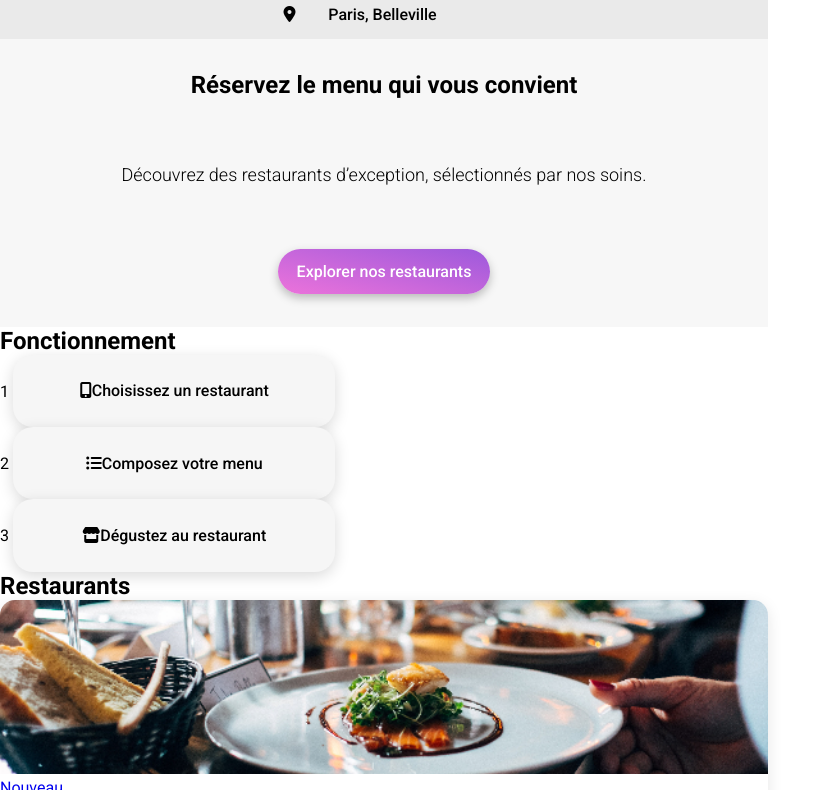
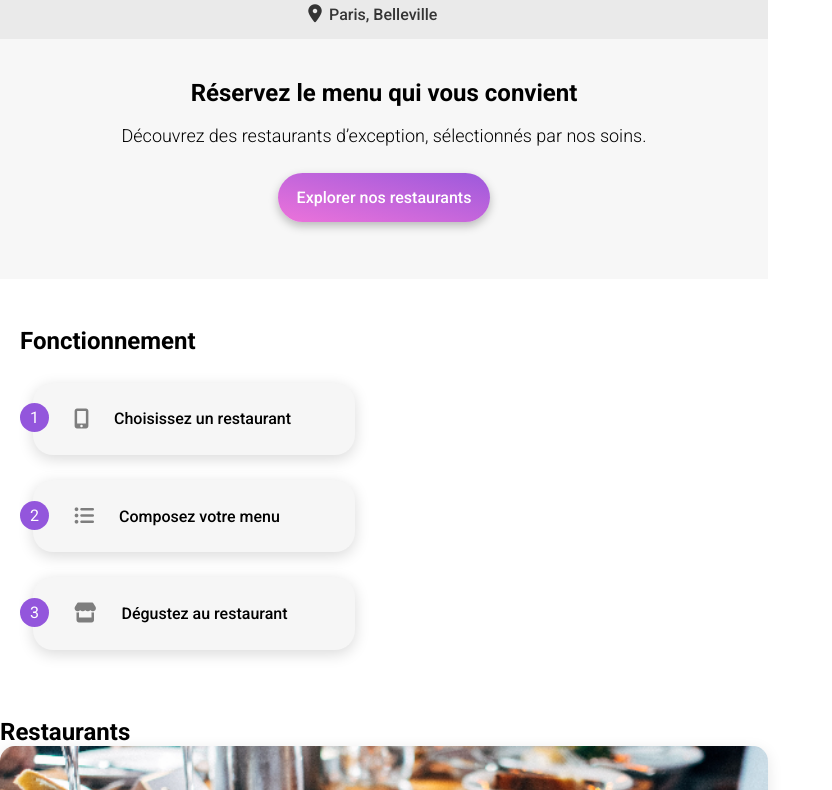
Before and after one commit to MadinaOdou/ProjetOCR_Ohmyfood, a website: page index.html in a window 1280 px wide. Shown: the part 66-856 px from the top of the page, without its empty margins (0-832 px from the left). Drawn offline with Linux system fonts and the light colour scheme; a web font is replaced by a local one.

Commit message:
Modification Homepage

```diff
--- a/index.html
+++ b/index.html
@@ -30,7 +30,7 @@
                     <label for="city">
                         <i class="fa-solid fa-location-dot"></i>
                     </label>
-                    <input class="font-medium" type="search" id="city" value="Paris, Belleville">
+                    <input class="font-medium" type="search" id="city" value="Paris, Belleville" size="14">
                 </div>
             </form>
             <section class="reservation">
@@ -40,13 +40,12 @@
                     <button class="btn font-medium">Explorer nos restaurants</button>
                 </div>
             </section>
-            <section>
+            <section class="function">
                 <h2>Fonctionnement</h2>
                 <div>
                     <span>1</span>
                     <button class="btn-function font-medium"><i class="fa-solid fa-mobile-screen-button"></i>Choisissez
-                        un
-                        restaurant</button>
+                        un restaurant</button>
                 </div>
                 <div>
                     <span>2</span>
--- a/sass/components/_buttons.scss
+++ b/sass/components/_buttons.scss
@@ -3,14 +3,16 @@
   background: $color-btn;
   color: white;
   border-radius: 25px;
-  padding: 13px 19px;
+  padding: 15px 19px;
   box-shadow: 0px 4px 10px rgba(0, 0, 0, 0.25);
   text-decoration: none;
   border: none;
 }
 
 .btn-function {
-  display: inline-block;
+  @include flex-row;
+  align-items: center;
+  display: inline-flex;
   width: 322.49px;
   height: 72.38px;
   background: $color-primary-bg;
@@ -19,4 +21,10 @@
   box-shadow: 0px 4px 15px rgba(0, 0, 0, 0.15);
   text-decoration: none;
   border: none;
+  i {
+    color: $color-icon;
+    font-size: 20px;
+    padding-left: 35px;
+    padding-right: 25px;
+  }
 }
--- a/sass/layouts/_header.scss
+++ b/sass/layouts/_header.scss
@@ -6,6 +6,8 @@ header h1 {
 
 .header-logo {
   box-shadow: 0px 2px 4px rgba(0, 0, 0, 0.15);
+  position: relative;
+  z-index: 1;
 }
 
 .header-logo a {
--- a/sass/main.scss
+++ b/sass/main.scss
@@ -6,4 +6,4 @@
 @import "./components/cards";
 @import "./layouts/header";
 @import "./layouts/footer";
-@import "./pages/form";
+@import "./pages/homepage";
--- a/sass/pages/_form.scss
+++ /dev/null
@@ -1,20 +0,0 @@
-.form {
-  background-color: $color-secondary-bg;
-  @include flex-row;
-  justify-content: center;
-  align-items: center;
-  input {
-    border: none;
-    background: $color-secondary-bg;
-    height: 50px;
-    text-align: center;
-  }
-}
-
-.reservation {
-  background-color: $color-tertiary-bg;
-  height: 287.5px;
-  text-align: center;
-  @include flex-column;
-  justify-content: space-around;
-}
--- /dev/null
+++ b/sass/pages/_homepage.scss
@@ -0,0 +1,51 @@
+.form {
+  background-color: $color-secondary-bg;
+  @include flex-row;
+  justify-content: center;
+  align-items: center;
+  input {
+    border: none;
+    background: $color-secondary-bg;
+    height: 50px;
+    text-align: center;
+    color: $color-footer;
+  }
+  i {
+    font-size: 18px;
+    color: $color-footer;
+  }
+}
+
+.reservation {
+  background-color: $color-tertiary-bg;
+  text-align: center;
+  @include flex-column;
+  justify-content: center;
+  h2 {
+    padding-top: 39.5px;
+  }
+  p {
+    padding: 18px 0 27px 0;
+  }
+  .btn {
+    margin-bottom: 57px;
+  }
+}
+
+.function {
+  @include flex-column;
+  gap: 25px;
+  padding-bottom: 68px;
+  h2 {
+    padding: 48px 0 3px 20px;
+  }
+  span {
+    border-radius: 50%;
+    background: $color-primary;
+    color: white;
+    padding: 5px 10px;
+    position: relative;
+    left: 20px;
+    bottom: 2.5px;
+  }
+}
--- a/sass/utils/_variables.scss
+++ b/sass/utils/_variables.scss
@@ -8,3 +8,4 @@ $color-tertiary-bg: #f7f7f7;
 $color-btn: linear-gradient(193.33deg, #9356dc -11.44%, #ff79da 123.93%);
 $color-footer: #353535;
 $color-font: #008766;
+$color-icon: #7e7e7e;
```
Also changed, not shown: assets/style.css, 1 other file.
